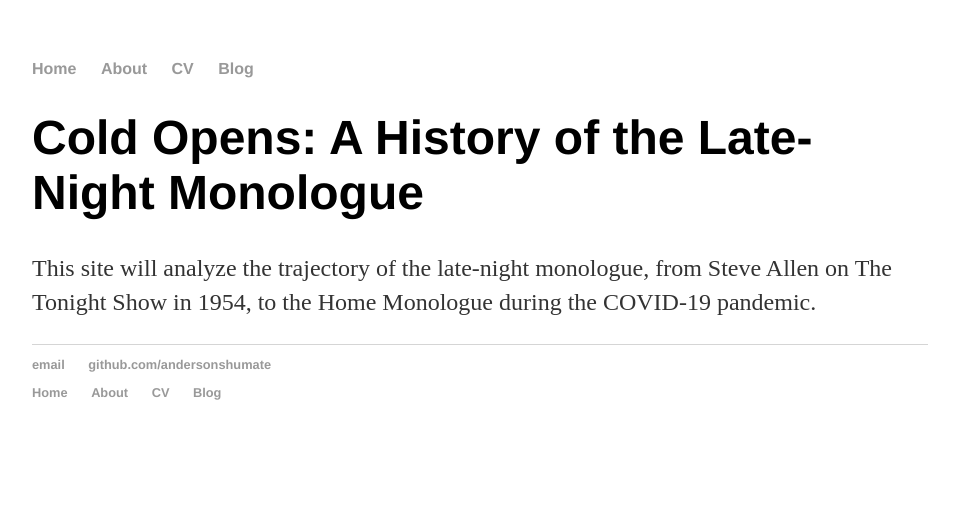
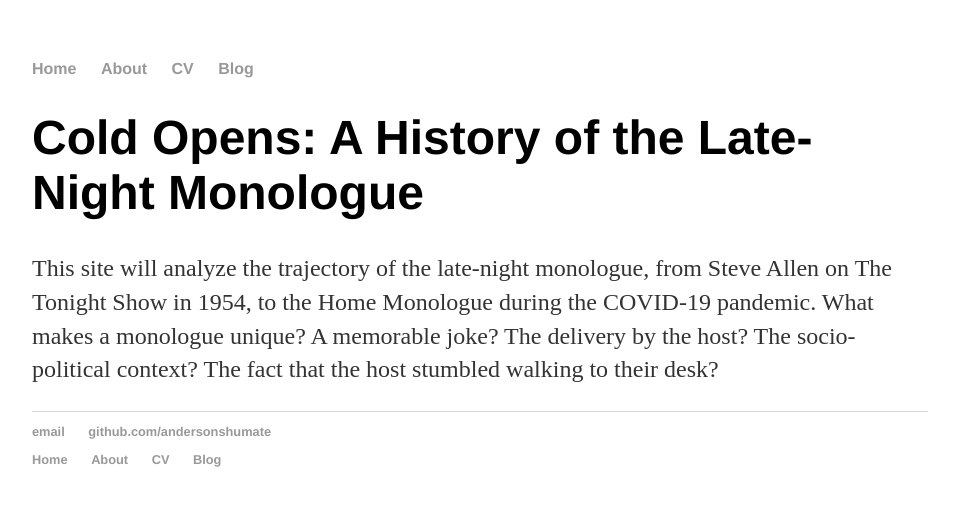
Before and after one commit to andersonshumate/andersonshumate.github.io, a Jekyll site: the page built from index.html, in a window 1280 px wide. Shown: the top 506 px of the page, without its empty margins (160-1119 px from the left). Built offline with Jekyll 4.4.1, drawn with Linux system fonts in a browser that asks for light colours.

Commit message:
Update index.html

```diff
--- a/index.html
+++ b/index.html
@@ -4,5 +4,15 @@ title: Cold Opens
 ---
 <div class="blurb">
 	<h1>Cold Opens: A History of the Late-Night Monologue</h1>
-	<p>This site will analyze the trajectory of the late-night monologue, from Steve Allen on </em>The Tonight Show</em> in 1954, to the Home Monologue during the COVID-19 pandemic.</p>
+	<p>This site will analyze the trajectory of the late-night monologue, from Steve Allen on </em>The Tonight Show</em> in 1954, to the Home Monologue during the COVID-19 pandemic.
+What makes a monologue unique?
+A memorable joke?
+
+The delivery by the host?
+
+The socio-political context?
+
+The fact that the host stumbled walking to their desk?
+
+</p>
 </div><!-- /.blurb -->
```
